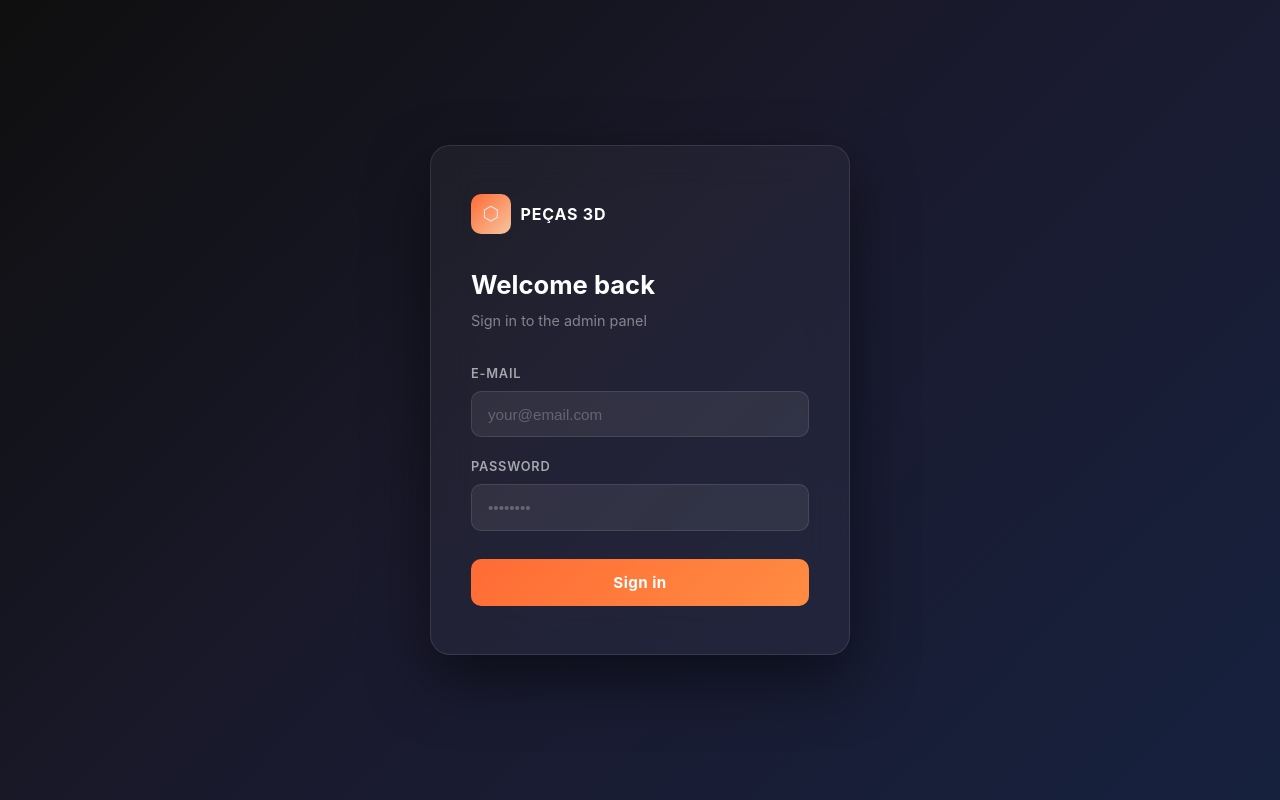
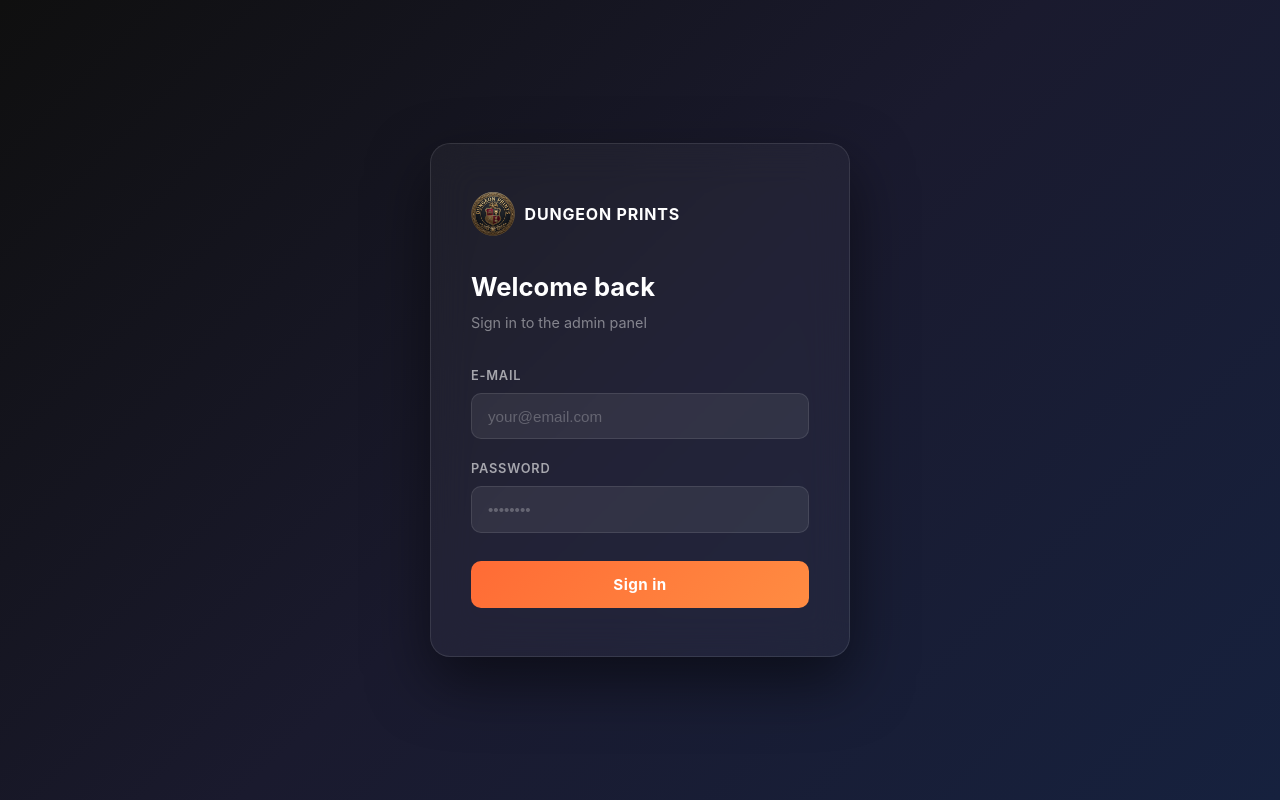
Before and after one commit to djfrednunnenkamp/3D-Modelling-for-RPG-Games-shop, a React (Vite) app: page /admin/login in a window 1280 px wide. Built offline with nearby package versions, Linux system fonts and the light colour scheme.

Commit message:
feat: replace icon with logo and update name to Dungeon Prints in admin login and sidebar
Co-Authored-By: Claude Sonnet 4.6 <noreply@anthropic.com>

```diff
--- a/src/pages/Admin.css
+++ b/src/pages/Admin.css
@@ -33,16 +33,11 @@
   margin-bottom: 1.5rem;
 }
 
-.sidebar-logo-icon {
-  width: 34px;
-  height: 34px;
-  background: linear-gradient(135deg, #ff6b35, #ff9a5c);
-  border-radius: 8px;
-  display: flex;
-  align-items: center;
-  justify-content: center;
-  font-size: 1.1rem;
-  color: white;
+.sidebar-logo-img {
+  width: 38px;
+  height: 38px;
+  object-fit: contain;
+  flex-shrink: 0;
 }
 
 .sidebar-logo span {
--- a/src/pages/Admin.jsx
+++ b/src/pages/Admin.jsx
@@ -210,8 +210,8 @@ export default function Admin() {
       {/* Sidebar */}
       <aside className="admin-sidebar">
         <div className="sidebar-logo">
-          <div className="sidebar-logo-icon">⬡</div>
-          <span>Peças 3D</span>
+          <img src="/favicon.png" alt="Dungeon Prints" className="sidebar-logo-img" />
+          <span>Dungeon Prints</span>
         </div>
         <nav className="sidebar-nav">
           <button
--- a/src/pages/AdminLogin.css
+++ b/src/pages/AdminLogin.css
@@ -29,15 +29,11 @@
   margin-bottom: 2rem;
 }
 
-.login-logo-icon {
-  width: 40px;
-  height: 40px;
-  background: linear-gradient(135deg, #ff6b35, #f7c59f);
-  border-radius: 10px;
-  display: flex;
-  align-items: center;
-  justify-content: center;
-  font-size: 1.2rem;
+.login-logo-img {
+  width: 44px;
+  height: 44px;
+  object-fit: contain;
+  flex-shrink: 0;
 }
 
 .login-logo span {
--- a/src/pages/AdminLogin.jsx
+++ b/src/pages/AdminLogin.jsx
@@ -29,8 +29,8 @@ export default function AdminLogin() {
     <div className="login-page">
       <div className="login-card">
         <div className="login-logo">
-          <div className="login-logo-icon">⬡</div>
-          <span>Peças 3D</span>
+          <img src="/favicon.png" alt="Dungeon Prints" className="login-logo-img" />
+          <span>Dungeon Prints</span>
         </div>
 
         <h1>Welcome back</h1>
```
